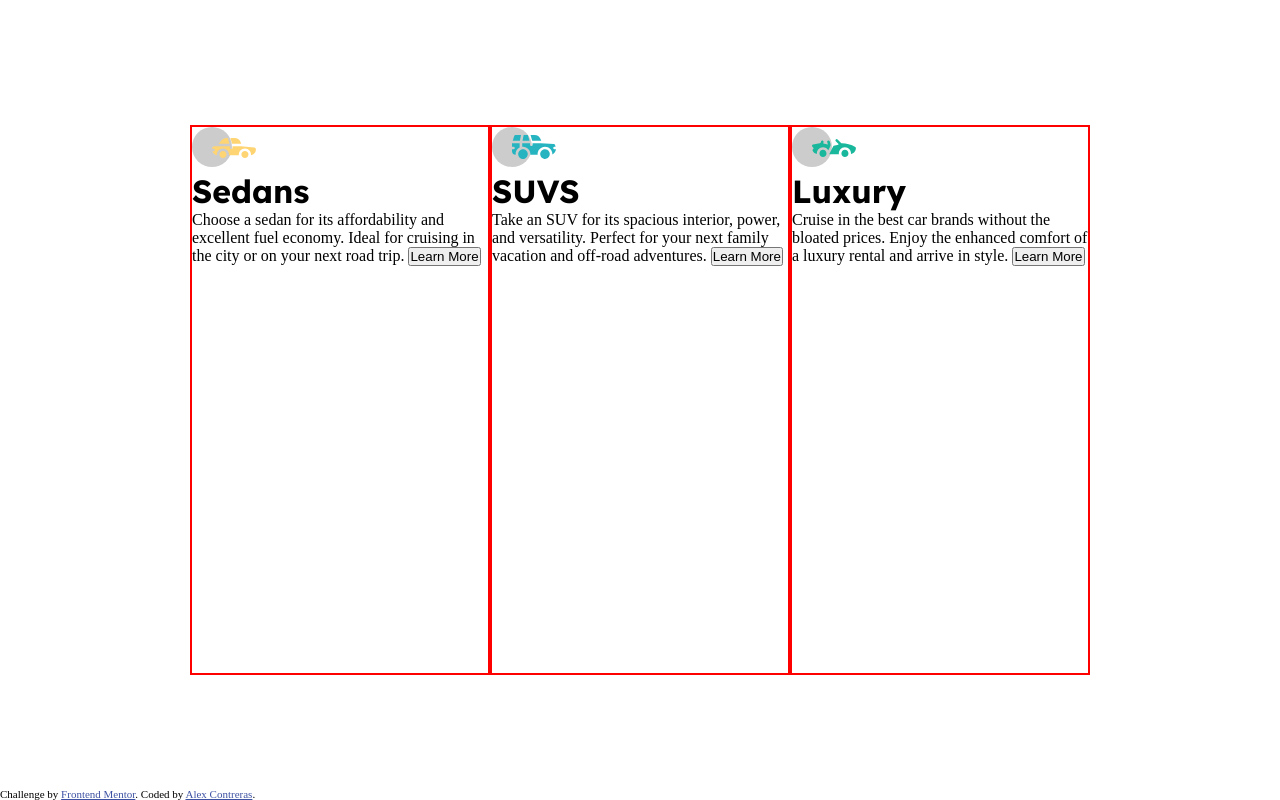
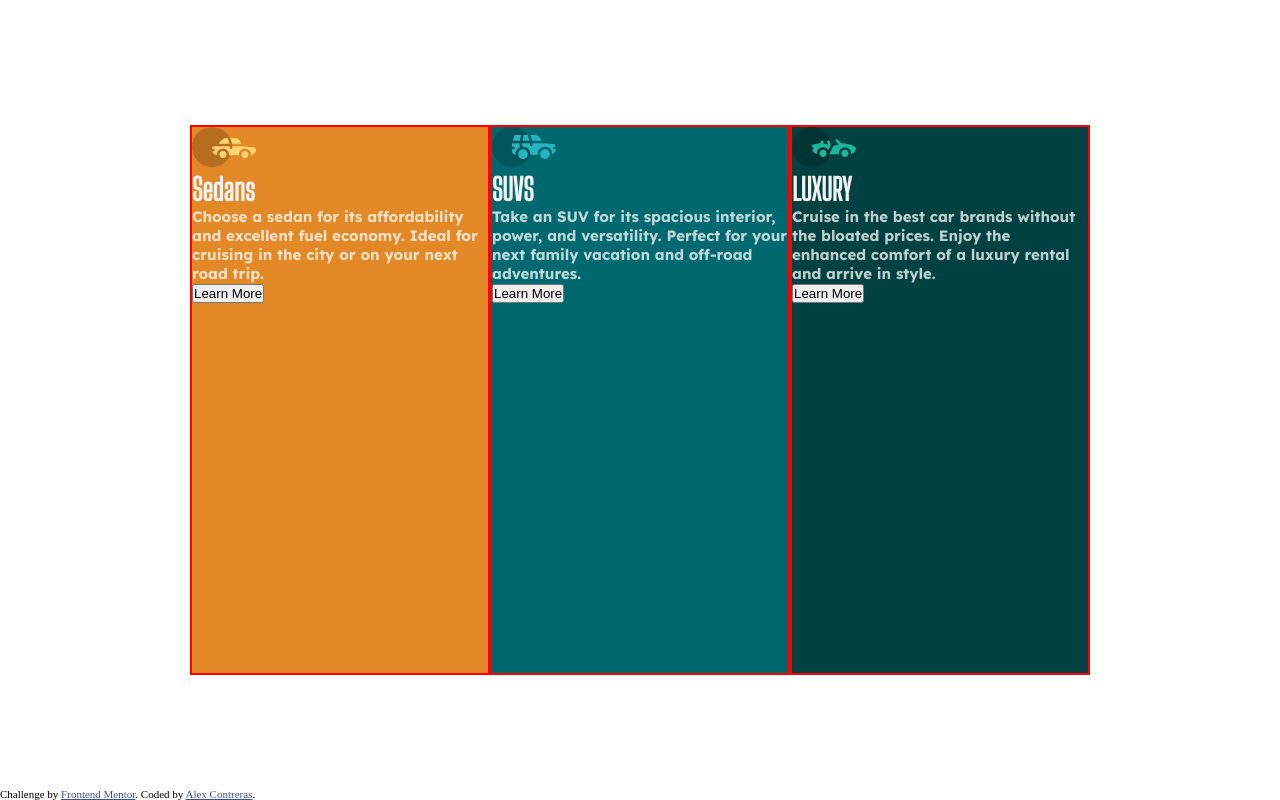
Before and after one commit to AlexUrielContreras/fem-3card-componet, a plain HTML site: page index.html in a window 1280 px wide. Drawn offline with Linux system fonts and the light colour scheme.

Commit message:
added background color to each card and fonts

```diff
--- a/index.html
+++ b/index.html
@@ -8,7 +8,7 @@
 
   <link rel="icon" type="image/png" sizes="32x32" href="./images/favicon-32x32.png">
   <link rel="Stylesheet" href="./styles.css" />
-  <link href="https://fonts.googleapis.com/css2?family=Lexend+Deca&display=swap" rel="stylesheet">
+  <link href="https://fonts.googleapis.com/css2?family=Big+Shoulders+Display&display=swap" rel="stylesheet">
   <link href="https://fonts.googleapis.com/css2?family=Lexend+Deca:wght@700&display=swap" rel="stylesheet">
   <title>Frontend Mentor | 3-column preview card component</title>
 </head>
@@ -16,26 +16,36 @@
 <body>
   <main class="container">
     <div class="sedan">
+      <div>
         <img src="./images/icon-sedans.svg" alt=" " />
         <h1 class="card-title">Sedans</h1>
         Choose a sedan for its affordability and excellent fuel economy. Ideal for cruising in the city
         or on your next road trip.
+      </div>
+      <div>
         <button> Learn More</button>
       </div>
+    </div>
     <div class="suv">
+      <div>
         <img src="./images/icon-suvs.svg" alt=" " />
+      </div>
       <h1 class="card-title">SUVS</h1>
       Take an SUV for its spacious interior, power, and versatility. Perfect for your next family vacation
       and off-road adventures.
+      <div>
         <button> Learn More</button>
+      </div>
     </div>
 
     <div class="luxury">
       <img src="./images/icon-luxury.svg" alt=" " />
-        <h1 class="card-title">Luxury</h1>
+      <h1 class="card-title">LUXURY</h1>
       Cruise in the best car brands without the bloated prices. Enjoy the enhanced comfort of a luxury
       rental and arrive in style.
+      <div>
         <button> Learn More</button>
+      </div>
     </div>
   </main>
   <footer>
--- a/styles.sass
+++ b/styles.sass
@@ -2,6 +2,9 @@
     width: $card-dimenstion
     height: 550px
     border: 2px red solid
+    font-family: 'Lexend Deca', sans-serif
+    color: hsla(0, 0%, 100%, 0.75)
+
 *
     margin: 0
     padding: 0
@@ -9,6 +12,7 @@
 
 main
     height: 100vh
+    font-size: 15px
 
 .attribution
     font-size: 11px
@@ -27,14 +31,17 @@ footer
     min-width: 400px
 
 .card-title
-    font-family: 'Lexend Deca', sans-serif
+    font-family: 'Big Shoulders Display', cursive
+    color: hsl(0, 0%, 95%)
+
+.sedan
+    @include card-dimension
+    background-color: hsl(31, 77%, 52%)
 
 .suv
     @include card-dimension
-
-
-.sedan
-    @include card-dimension
+    background-color: hsl(184, 100%, 22%)
 
 .luxury
     @include card-dimension
+    background-color: hsl(179, 100%, 13%)
```
Also changed, not shown: styles.css, 1 other file. Lines whose indentation alone changed are shown as unchanged.
